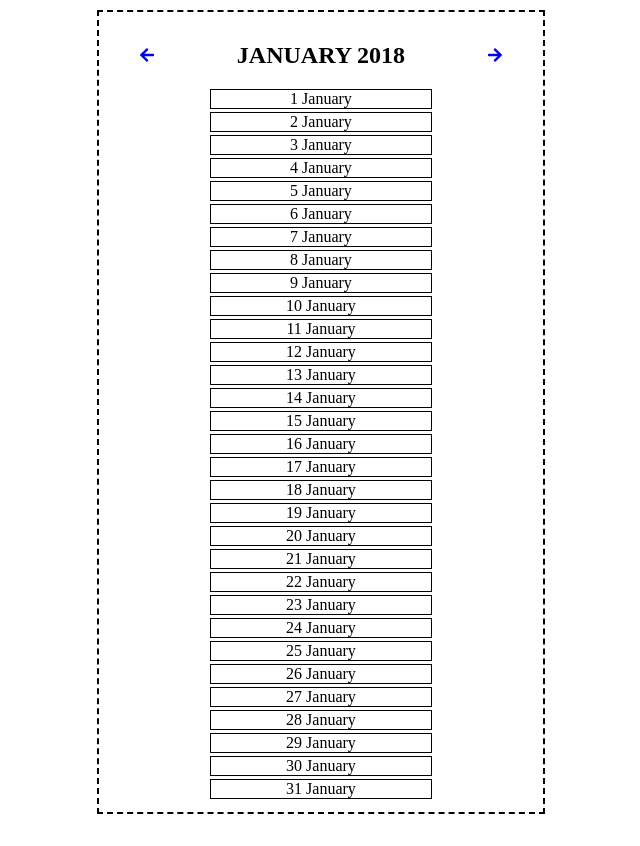
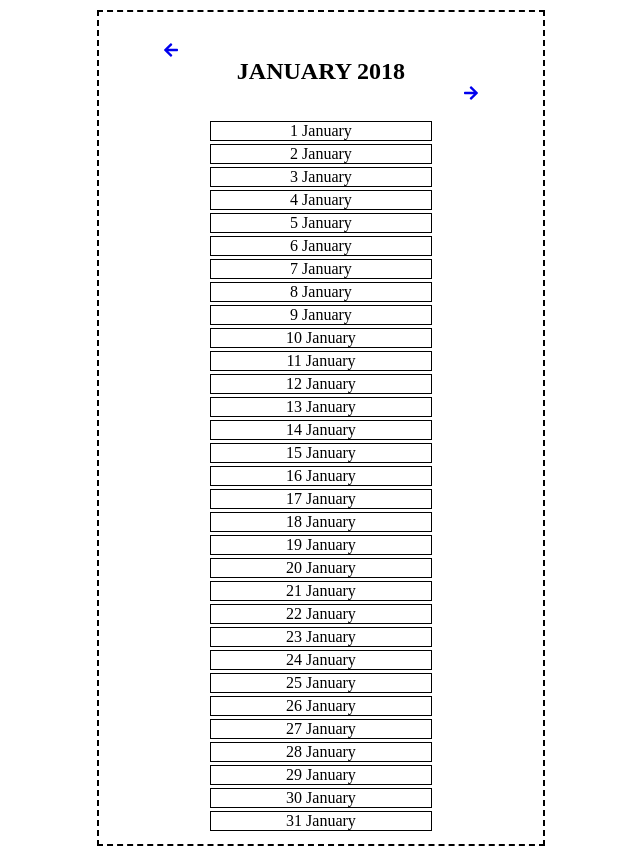
Before and after one commit to GianMX/ajax-ex-calendar, a plain HTML site: page index.html in a window 1280 px wide. Shown: the whole page, without its empty margins (319-959 px from the left). Before the commit the page ends 814 px from the top, so only its background shows below. Drawn offline with nearby package versions, Linux system fonts and the light colour scheme; no server answers.

Commit message:
Primo tentativo miglioramento aspetto grafico
Frecce su livello differente per impedire spostamento con nomi più lunghi o corti

```diff
--- a/css/style.css
+++ b/css/style.css
@@ -24,9 +24,8 @@
   margin-top: 10px;
 }
 .select-months {
-  display: flex;
-  align-items: center;
   margin-bottom: 20px;
+  display:inline-block;
 }
 .days-list li {
   list-style: none;
@@ -38,3 +37,18 @@
 .current-month {
   text-transform: uppercase;
 }
+.clearfix:after {
+  content: "";
+  display: table;
+  clear: both;
+}
+.floatlf {
+  float: left;
+  display:inline-block;
+  margin-right: 300px;
+}
+
+.floatrg {
+  float: right;
+  display:inline-block;
+}
--- a/index.html
+++ b/index.html
@@ -16,11 +16,11 @@
 <body>
   <!-- Container  -->
   <div class="months-container">
-    <div class="select-months">
-      <a href="#"><i class="before fas fa-arrow-left"></i></a>
+    <div class="select-months clearfix">
+      <a href="#"><i class="before fas fa-arrow-left floatlf"></i></a>
       <!-- Generate month -->
       <h2 data-this-month="" class="current-month"></h2>
-      <a href="#"><i class="after fas fa-arrow-right"></i></a>
+      <a href="#"><i class="after fas fa-arrow-right floatrg"></i></a>
     </div>
     <!-- Day list as UL/LI -->
     <ul class="days-list"></ul>
```
Also changed, not shown: js/myjs.js (+4 -4 lines).
